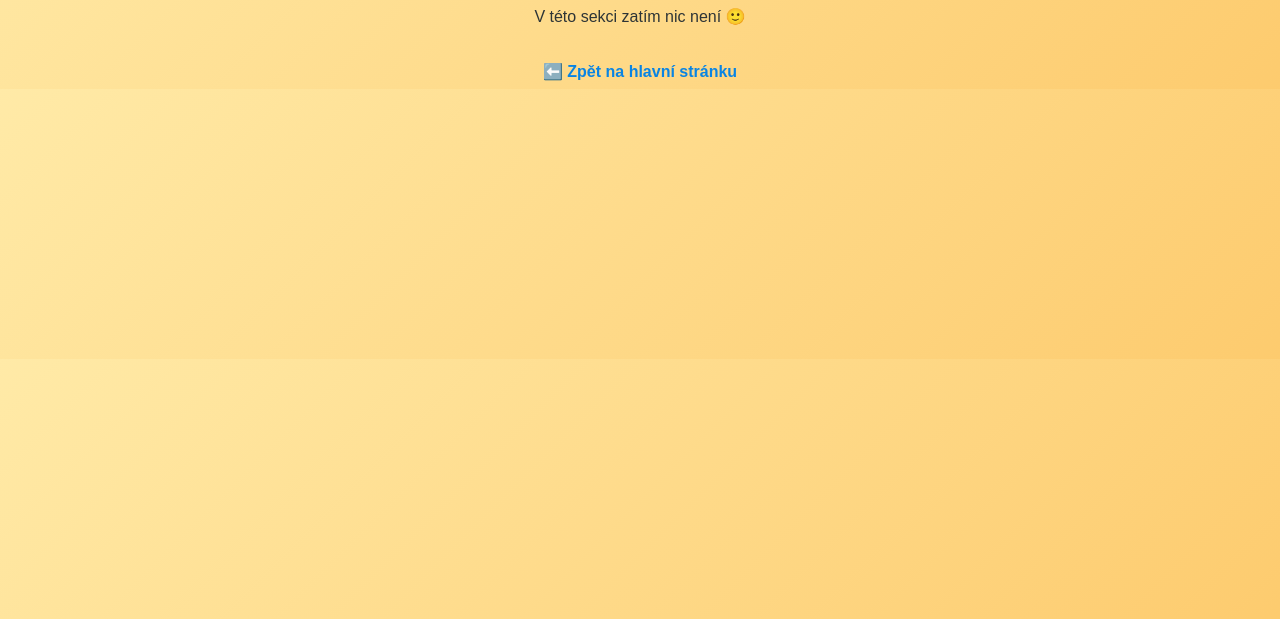
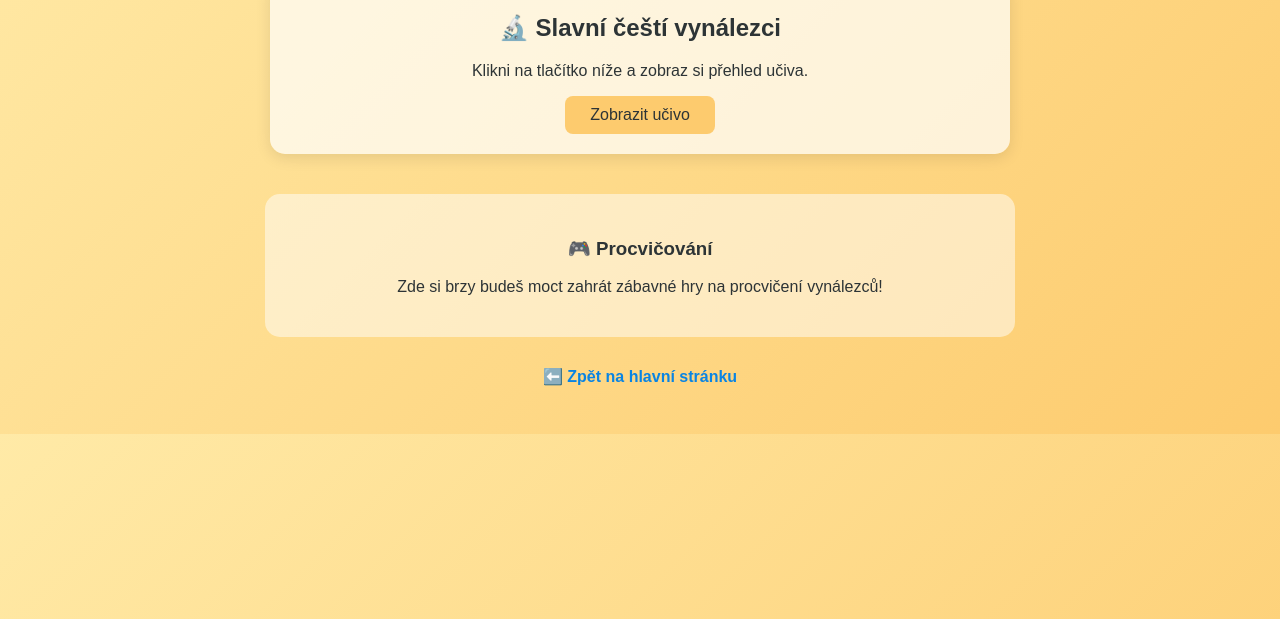
Before and after one commit to jakubhitl/Procvi-.to, a plain HTML site: page rocnik6.html in a window 1280 px wide. Shown: the part 181-800 px from the top of the page. Drawn offline with Linux system fonts and the light colour scheme.

Commit message:
Revise 6th grade physics content and layout
Updated the content and styling for the physics section.

```diff
--- a/rocnik6.html
+++ b/rocnik6.html
@@ -9,11 +9,67 @@
       background: linear-gradient(135deg, #ffeaa7, #fdcb6e);
       color: #2d3436;
       text-align: center;
-      padding-top: 100px;
+      padding: 40px 20px;
     }
+
+    h1 {
+      margin-top: 40px;
+    }
+
+    .topic {
+      background: rgba(255, 255, 255, 0.7);
+      border-radius: 15px;
+      padding: 20px;
+      margin: 30px auto;
+      max-width: 700px;
+      box-shadow: 0 4px 15px rgba(0,0,0,0.1);
+      transition: all 0.3s ease;
+    }
+
+    .topic:hover {
+      transform: translateY(-3px);
+    }
+
+    button {
+      background: #fdcb6e;
+      border: none;
+      color: #2d3436;
+      padding: 10px 25px;
+      border-radius: 8px;
+      font-size: 1rem;
+      cursor: pointer;
+      transition: 0.3s;
+    }
+
+    button:hover {
+      background: #ffeaa7;
+    }
+
+    .content {
+      display: none;
+      margin-top: 15px;
+      text-align: left;
+      font-size: 1rem;
+      line-height: 1.6;
+    }
+
+    .content p {
+      margin: 8px 0;
+    }
+
+    .exercise {
+      margin-top: 40px;
+      background: rgba(255, 255, 255, 0.5);
+      padding: 25px;
+      border-radius: 15px;
+      max-width: 700px;
+      margin-left: auto;
+      margin-right: auto;
+    }
+
     a {
       display: inline-block;
-      margin-top: 20px;
+      margin-top: 30px;
       color: #0984e3;
       text-decoration: none;
       font-weight: bold;
@@ -21,8 +77,39 @@
   </style>
 </head>
 <body>
-  <h1>6. ročník</h1>
-  <p>V této sekci zatím nic není 🙂</p>
+  <h1>6. ročník – Fyzika</h1>
+
+  <div class="topic">
+    <h2>🔬 Slavní čeští vynálezci</h2>
+    <p>Klikni na tlačítko níže a zobraz si přehled učiva.</p>
+    <button onclick="toggleContent()">Zobrazit učivo</button>
+
+    <div class="content" id="inventors">
+      <p><b>František Křižík</b> – vynalezl obloukovou lampu 💡</p>
+      <p><b>František Josef Gerstner</b> – strojní inženýr, pomáhal s výstavbou železnice 🚂</p>
+      <p><b>Bratři Veverkové</b> – vynalezli ruchadlo, které zlepšilo obdělávání půdy 🌾</p>
+      <p><b>Prokop Diviš</b> – sestrojil bleskosvod ⚡</p>
+      <p><b>Josef Božek</b> – zkonstruoval první český parovůz 🚗</p>
+      <p><b>Josef Ressel</b> – vynalezl lodní šroub 🚢</p>
+    </div>
+  </div>
+
+  <div class="exercise">
+    <h3>🎮 Procvičování</h3>
+    <p>Zde si brzy budeš moct zahrát zábavné hry na procvičení vynálezců!</p>
+  </div>
+
   <a href="index.html">⬅️ Zpět na hlavní stránku</a>
+
+  <script>
+    function toggleContent() {
+      const content = document.getElementById("inventors");
+      if (content.style.display === "block") {
+        content.style.display = "none";
+      } else {
+        content.style.display = "block";
+      }
+    }
+  </script>
 </body>
 </html>
```
